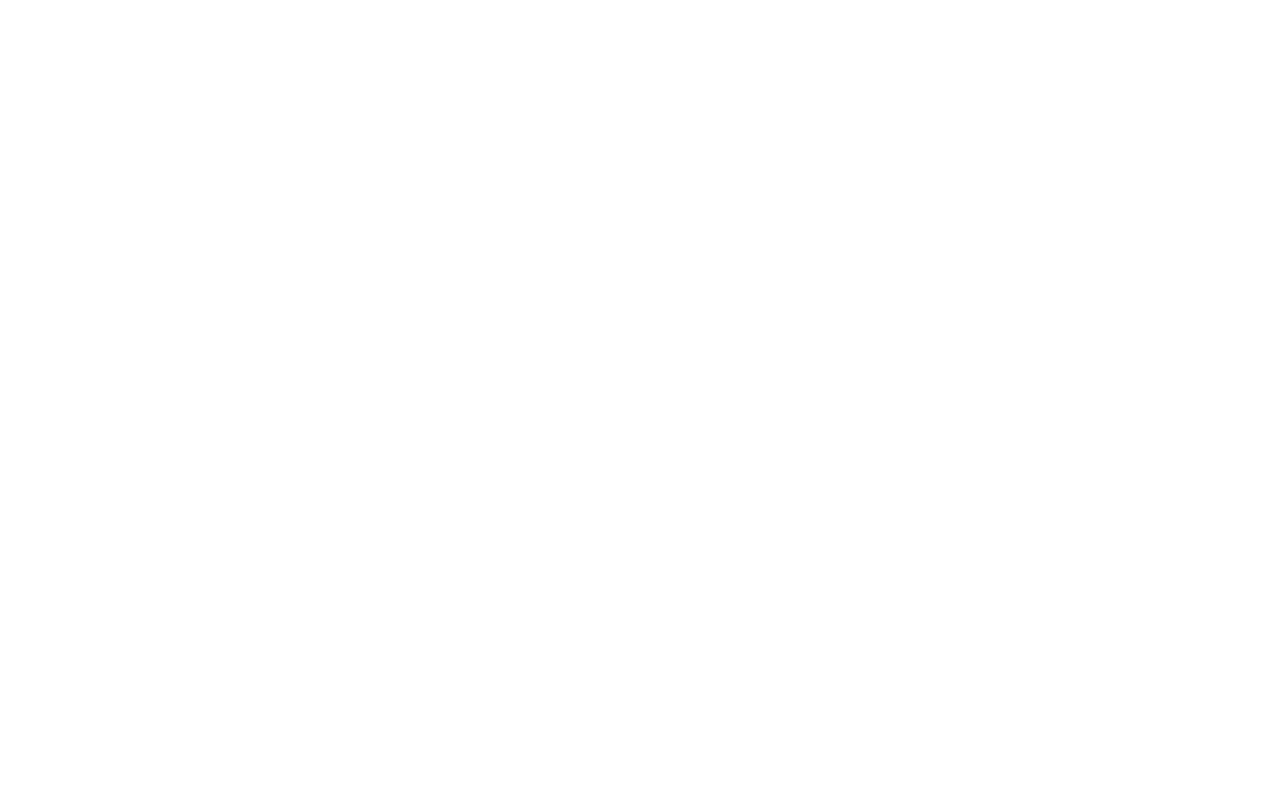
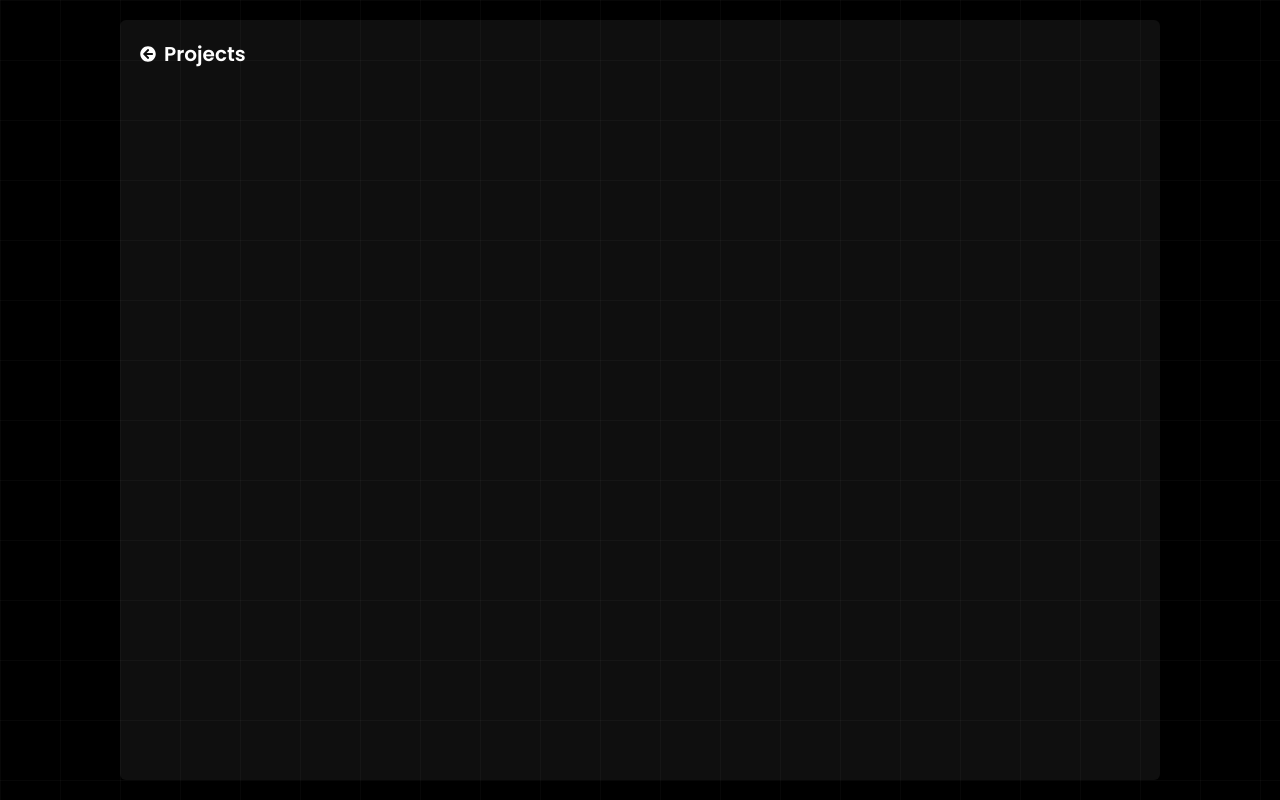
Before and after one commit to Jacodesit/JacobsPortfolio, a React (Vite) app: page /projects in a window 1280 px wide. Before the commit this address had no page. Built offline with nearby package versions, Linux system fonts and the light colour scheme.

Commit message:
Initial commit this time

```diff
--- a/src/App.tsx
+++ b/src/App.tsx
@@ -2,13 +2,14 @@
 import { Routes, Route } from 'react-router-dom'
 import Landing from './Pages/landing-page'
 import Home from './Pages/home-page'
+import Projects from './Pages/projects'
 
 function App() {
-
   return (
     <Routes>
       <Route path='/' element={<Landing name='Jacob' />} />
       <Route path='/home' element={<Home />} />
+      <Route path='/projects' element={<Projects />} />
     </Routes>
   )
 }
--- /dev/null
+++ b/src/Pages/projects.tsx
@@ -0,0 +1,28 @@
+import BackBtn from "../components/back-btn"
+
+export default function Projects() {
+    return (
+        <main className="h-screen w-screen bg-black relative text-white">
+            {/* Vercel Grid */}
+                <div
+                className="absolute inset-0 opacity-30"
+                style={{
+                    backgroundImage: `
+                    linear-gradient(rgba(255, 255, 255, 0.1) 1px, transparent 1px),
+                    linear-gradient(90deg, rgba(255, 255, 255, 0.1) 1px, transparent 1px)
+                    `,
+                    backgroundSize: "60px 60px",
+                }}
+            />
+            {/* Your Content/Components */}
+            <div className="w-full h-screen lg:flex lg:space-x-3 p-5 lg:px-30">
+                <div className="bg-[#FFFFFF0F] p-5 rounded-md w-full h-full">
+                    <div className="flex items-center gap-2">
+                        <BackBtn />
+                        <p className="font-semibold text-xl">Projects</p>
+                    </div>
+                </div>
+            </div>
+        </main>
+    )
+}
--- /dev/null
+++ b/src/components/back-btn.tsx
@@ -0,0 +1,12 @@
+import { useNavigate } from "react-router-dom";
+import { FaArrowCircleLeft } from "react-icons/fa";
+
+export default function BackBtn() {
+    const navigate = useNavigate();
+
+    return (
+        <div onClick={() => navigate(-1)}>
+            <FaArrowCircleLeft className="hover:cursor-pointer" />
+        </div>
+    )
+}
--- /dev/null
+++ b/src/components/modal/project-modal.tsx
@@ -0,0 +1,21 @@
+type pageProps = {
+    openModal: boolean
+    onClose: () => void
+}
+
+export default function ProjectsModal({openModal, onClose}:pageProps) {
+    if(!openModal) return null
+
+    return (
+        <div className="fixed inset-1 bg-black/80 bg-opacity-50 flex items-center justify-center p-4 z-500">
+            <div className="bg-[#FFFFFF0F] rounded-lg max-w-4xl w-full flex relative px-5 py-5 gap-5">
+                Project Modal
+                <button
+                    onClick={onClose}
+                >
+                    X
+                </button>
+            </div>
+        </div>
+    )
+}
--- a/src/components/projects.tsx
+++ b/src/components/projects.tsx
@@ -1,3 +1,5 @@
+import { Link } from "react-router-dom";
+
 import { FaCode } from "react-icons/fa6";
 import { FiFolder } from "react-icons/fi";
 import { MdChevronRight } from "react-icons/md";
@@ -16,10 +18,13 @@
                     <FiFolder />
                     <p className="text-lg">Projects</p>
                 </div>
-                <div className="flex gap-1 items-center">
-                    <p className="text-xs font-extralight">View More</p>
+                <Link
+                    to={'/projects'}
+                    className="flex gap-1 items-center text-xs transition-all duration-300 hover:cursor-pointer hover:text-red-500"
+                >
+                    View More
                     <MdChevronRight />
-                </div>
+                </Link>
             </div>
             <ul>
                 {projects.map(project => (
--- a/src/components/socials.tsx
+++ b/src/components/socials.tsx
@@ -10,7 +10,7 @@
     ];
 
     return (
-        <aside className="w-full md:w-auto">
+        <aside className="">
             <ul className="flex flex-col gap-2">
                 {socials.map(social => (
                     <li
```
